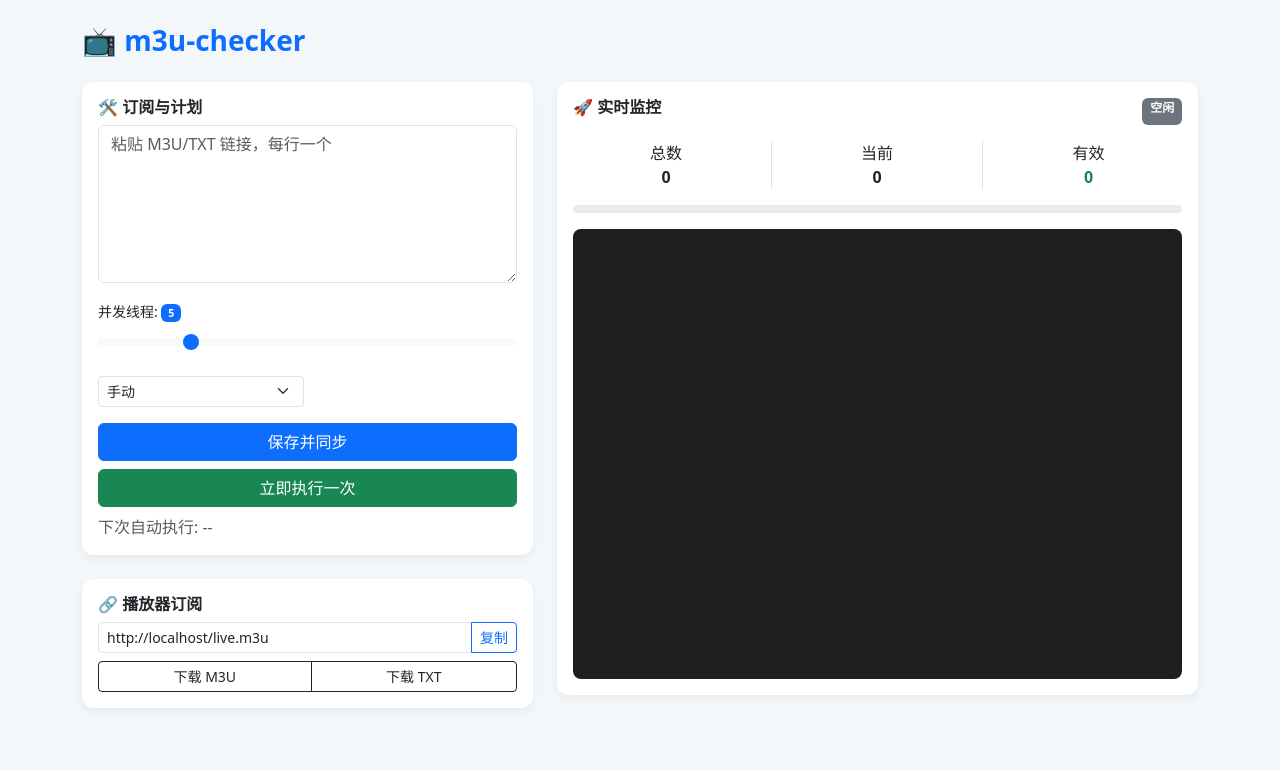
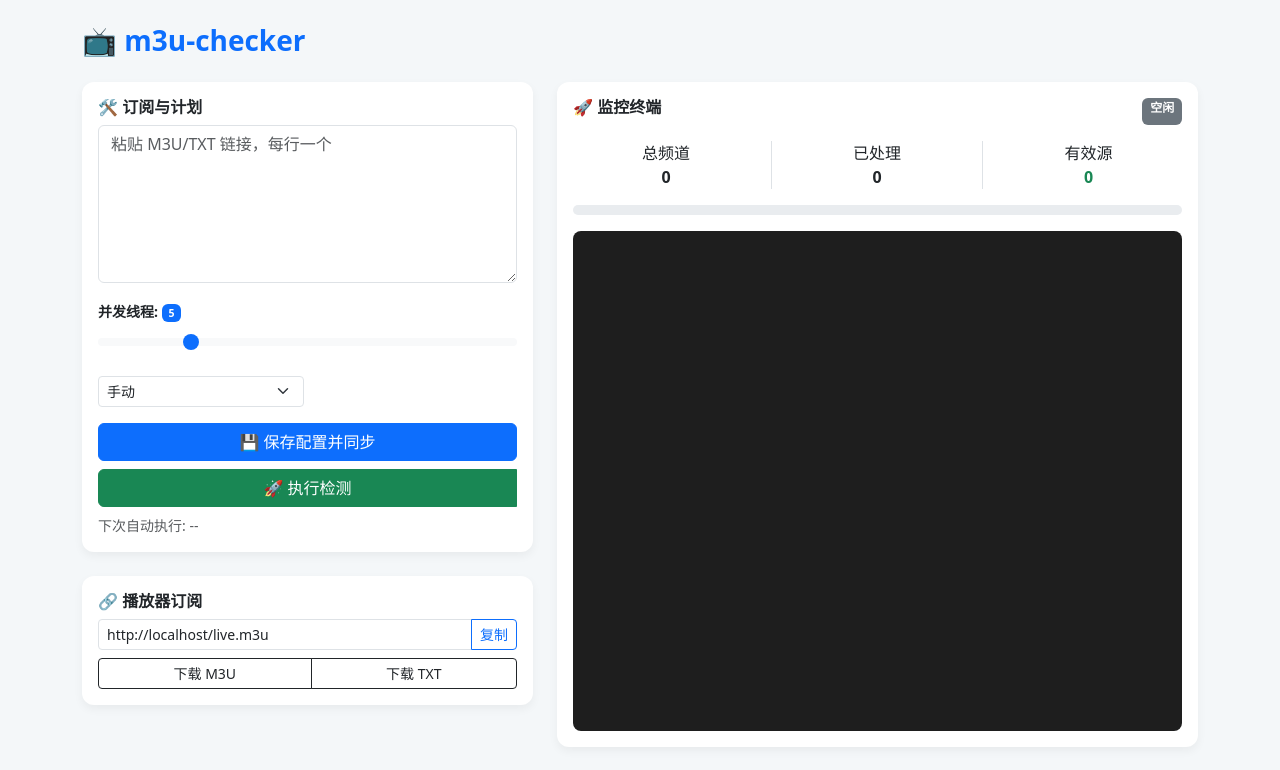
Before and after one commit to JE668/m3u-checker, a Flask app: page / in a window 1280 px wide. Shown: the top 770 px of the page. Run offline with Flask 3, Linux system fonts and the light colour scheme; parts of the project's set-up code (start-up, migrations or seed data) failed here and were passed over.

Commit message:
Update index.html

```diff
--- a/templates/index.html
+++ b/templates/index.html
@@ -7,8 +7,11 @@
     <style>
         body { background: #f4f7f9; font-family: system-ui; }
         .card { border: none; border-radius: 12px; box-shadow: 0 4px 10px rgba(0,0,0,0.05); }
-        .console { background: #1e1e1e; color: #4ec9b0; padding: 15px; border-radius: 8px; height: 450px; overflow-y: auto; font-family: monospace; font-size: 12px; }
-        .log-line { margin-bottom: 2px; border-bottom: 1px solid #2d2d2d; }
+        .console { background: #1e1e1e; color: #d4d4d4; padding: 15px; border-radius: 8px; height: 500px; overflow-y: auto; font-family: 'Consolas', monospace; font-size: 12px; }
+        .log-line { margin-bottom: 2px; padding: 2px 5px; border-bottom: 1px solid #2d2d2d; }
+        .log-success { color: #4ec9b0; }
+        .log-fail { color: #f48771; }
+        .log-info { color: #569cd6; }
     </style>
 </head>
 <body>
@@ -20,25 +23,28 @@
                 <h6 class="fw-bold">🛠️ 订阅与计划</h6>
                 <textarea id="urlInput" class="form-control mb-3" rows="6" placeholder="粘贴 M3U/TXT 链接，每行一个"></textarea>
 
-                <label class="form-label small">并发线程: <span id="threadVal" class="badge bg-primary">5</span></label>
+                <label class="form-label small fw-bold">并发线程: <span id="threadVal" class="badge bg-primary">5</span></label>
                 <input type="range" class="form-range" id="threads" min="1" max="20" value="5" oninput="document.getElementById('threadVal').innerText=this.value">
 
                 <div class="row g-2 mt-2">
                     <div class="col-6"><select id="scheduleMode" class="form-select form-select-sm" onchange="toggleSched()">
                         <option value="none">手动</option>
-                        <option value="fixed">定时</option>
-                        <option value="interval">间隔</option>
+                        <option value="fixed">定时点</option>
+                        <option value="interval">时间间隔</option>
                     </select></div>
                     <div class="col-6">
                         <input type="text" id="fixedTimes" class="form-control form-select-sm d-none" placeholder="08:00, 20:00">
-                        <input type="number" id="intervalHours" class="form-control form-select-sm d-none" placeholder="小时">
+                        <input type="number" id="intervalHours" class="form-control form-select-sm d-none" placeholder="间隔小时">
                     </div>
                 </div>
                 <div class="mt-3 d-grid gap-2">
-                    <button class="btn btn-primary" onclick="save()">保存并同步</button>
-                    <button id="runBtn" class="btn btn-success" onclick="start()">立即执行一次</button>
+                    <button class="btn btn-primary" onclick="save()">💾 保存配置并同步</button>
+                    <div class="btn-group">
+                        <button id="runBtn" class="btn btn-success" onclick="start()">🚀 执行检测</button>
+                        <button id="stopBtn" class="btn btn-danger d-none" onclick="stopTask()">🛑 取消任务</button>
+                    </div>
                 </div>
-                <div class="mt-2 x-small text-muted">下次自动执行: <span id="nextRun">--</span></div>
+                <div class="mt-2 small text-muted">下次自动执行: <span id="nextRun">--</span></div>
             </div></div>
 
             <div class="card"><div class="card-body">
@@ -57,15 +63,15 @@
         <div class="col-lg-7">
             <div class="card"><div class="card-body">
                 <div class="d-flex justify-content-between">
-                    <h6 class="fw-bold">🚀 实时监控</h6>
+                    <h6 class="fw-bold">🚀 监控终端</h6>
                     <span id="badge" class="badge bg-secondary">空闲</span>
                 </div>
                 <div class="row text-center my-3">
-                    <div class="col-4 border-end"><div>总数</div><b id="total">0</b></div>
-                    <div class="col-4 border-end"><div>当前</div><b id="current">0</b></div>
-                    <div class="col-4"><div>有效</div><b id="success" class="text-success">0</b></div>
+                    <div class="col-4 border-end"><div>总频道</div><b id="total">0</b></div>
+                    <div class="col-4 border-end"><div>已处理</div><b id="current">0</b></div>
+                    <div class="col-4"><div>有效源</div><b id="success" class="text-success">0</b></div>
                 </div>
-                <div class="progress mb-3" style="height:8px;"><div id="pbar" class="progress-bar bg-success" style="width:0%"></div></div>
+                <div class="progress mb-3" style="height:10px;"><div id="pbar" class="progress-bar progress-bar-striped progress-bar-animated bg-success" style="width:0%"></div></div>
                 <div id="console" class="console"></div>
             </div></div>
         </div>
@@ -78,7 +84,11 @@
         document.getElementById('fixedTimes').classList.toggle('d-none', m!=='fixed');
         document.getElementById('intervalHours').classList.toggle('d-none', m!=='interval');
     }
-    function copyUrl() { navigator.clipboard.writeText(document.getElementById('subUrl').value); alert("已复制"); }
+
+    function copyUrl() {
+        navigator.clipboard.writeText(document.getElementById('subUrl').value);
+        alert("订阅链接已复制");
+    }
 
     function save() {
         const data = {
@@ -89,10 +99,16 @@
             interval_hours: document.getElementById('intervalHours').value
         };
         fetch('/settings', {method:'POST', headers:{'Content-Type':'application/json'}, body:JSON.stringify(data)})
-        .then(r=>r.json()).then(res=>{ alert("保存成功"); document.getElementById('nextRun').innerText=res.next_run; });
+        .then(r=>r.json()).then(res=>{ alert("设置已生效"); document.getElementById('nextRun').innerText=res.next_run; });
     }
 
     function start() { fetch('/start'); }
+
+    function stopTask() {
+        if(confirm("确定要取消当前正在进行的检测任务吗？")) {
+            fetch('/stop');
+        }
+    }
 
     function refresh() {
         fetch('/status').then(r=>r.json()).then(data=>{
@@ -103,11 +119,28 @@
             if(data.total>0) document.getElementById('pbar').style.width = (data.current/data.total*100)+'%';
 
             const badge = document.getElementById('badge');
-            badge.innerText = data.running ? "执行中" : "空闲";
-            badge.className = data.running ? "badge bg-primary" : "badge bg-secondary";
+            const runBtn = document.getElementById('runBtn');
+            const stopBtn = document.getElementById('stopBtn');
+
+            if(data.running) {
+                badge.innerText = "正在检测";
+                badge.className = "badge bg-primary";
+                runBtn.classList.add('d-none');
+                stopBtn.classList.remove('d-none');
+            } else {
+                badge.innerText = "空闲";
+                badge.className = "badge bg-secondary";
+                runBtn.classList.remove('d-none');
+                stopBtn.classList.add('d-none');
+            }
 
             const con = document.getElementById('console');
-            con.innerHTML = data.logs.map(l=>`<div class="log-line">${l}</div>`).join('');
+            con.innerHTML = data.logs.map(l => {
+                let cls = "log-info";
+                if(l.includes('✅')) cls = "log-success";
+                if(l.includes('❌') || l.includes('🛑')) cls = "log-fail";
+                return `<div class="log-line ${cls}">${l}</div>`;
+            }).join('');
             con.scrollTop = con.scrollHeight;
         });
     }
```
